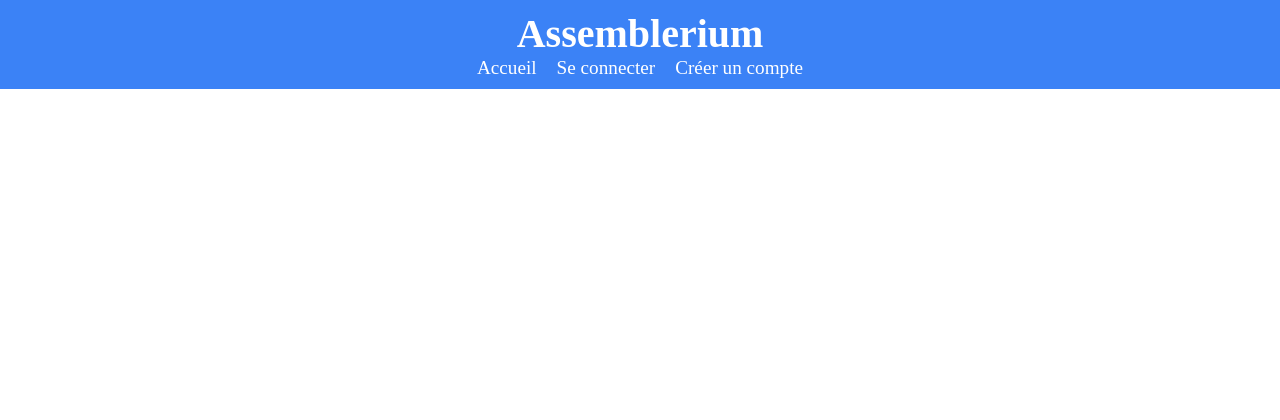
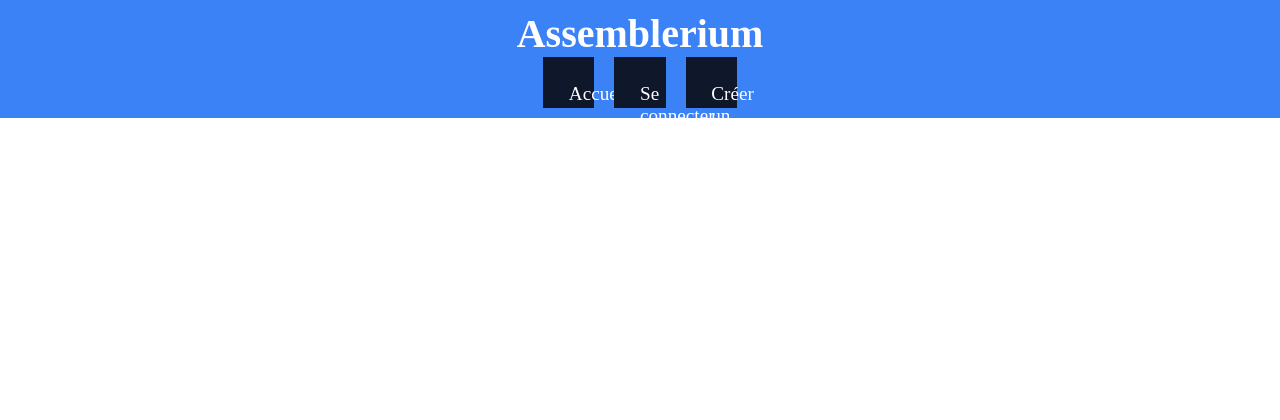
Before and after one commit to moiV123/projet_libre2026, a Flask app: page / in a window 1280 px wide. Shown: the top 420 px of the page. Run offline with Flask 3, Linux system fonts and the light colour scheme.

Commit message:
style_li

```diff
--- a/static/base.css
+++ b/static/base.css
@@ -49,3 +49,17 @@ nav .menu li a {
     text-decoration: none;
     font-size: 1.2em;
 }
+
+li {
+    width: 10px;
+    height: 10px;
+    padding: 2%;
+    text-align: center;
+    background: #0F172A;
+    color: #ffffff;
+}
+
+li:hover {
+    background: #ffffff;;
+    color: #0F172A;
+}
```
